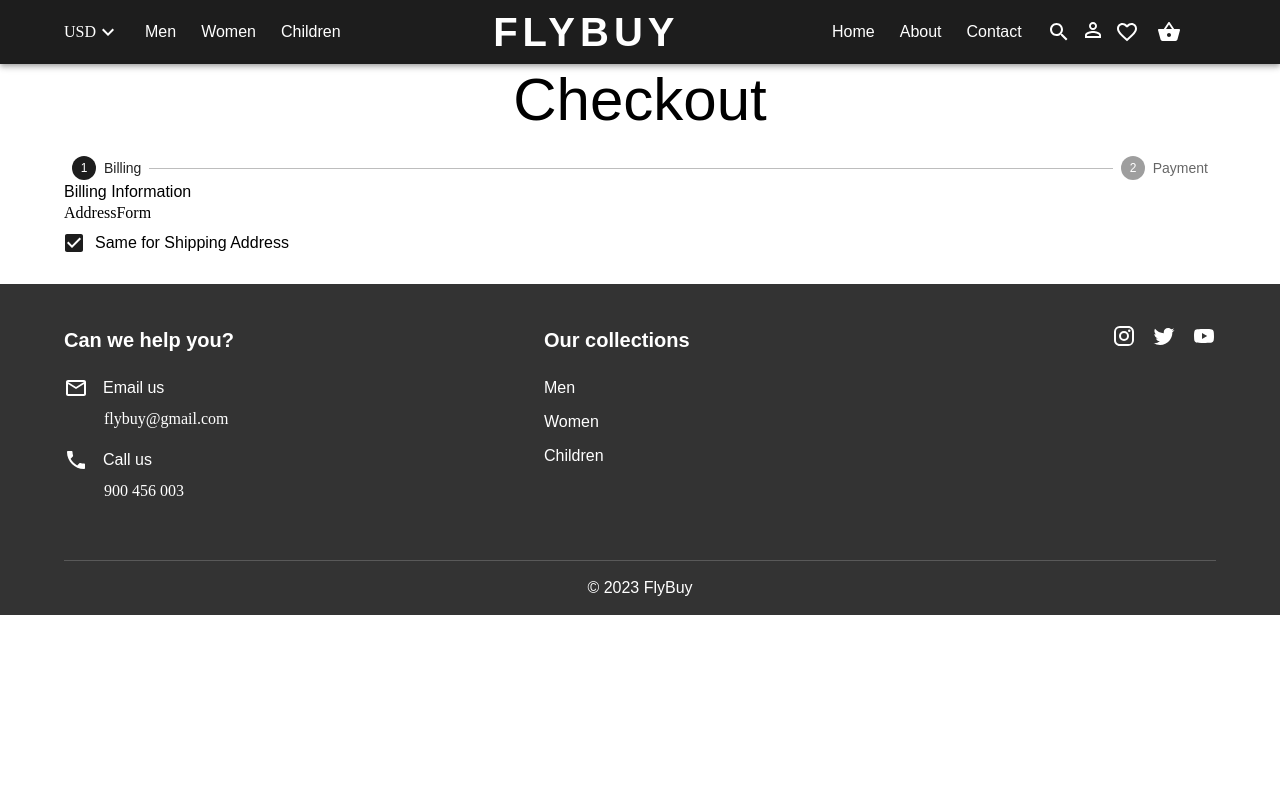
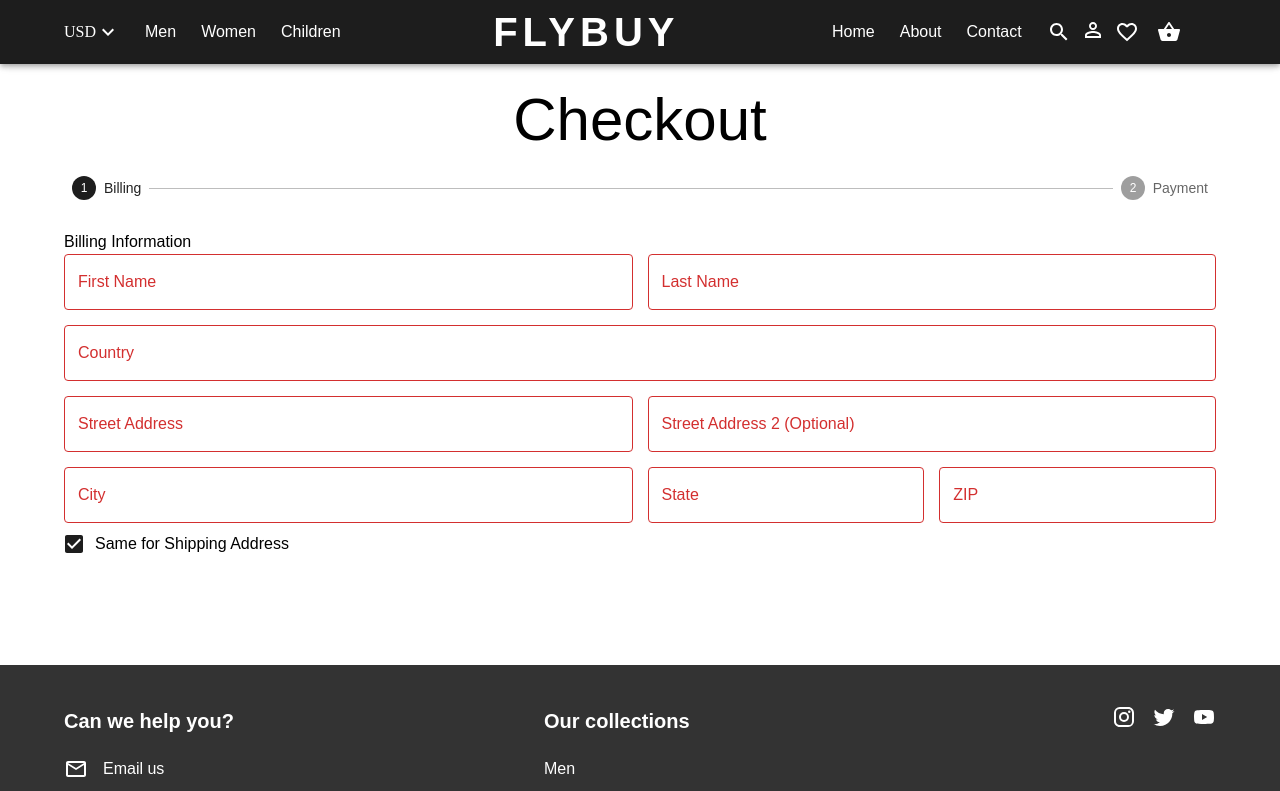
Before and after one commit to iryb/flybuy, a React (Create React App) app in the folder client/: page /checkout in a window 1280 px wide. Shown: the top 791 px of the page. Built offline with nearby package versions, Linux system fonts and the light colour scheme.

Commit message:
Add form fields

```diff
--- a/client/src/pages/checkout/AddressForm.tsx
+++ b/client/src/pages/checkout/AddressForm.tsx
@@ -1,10 +1,13 @@
 import { CheckoutSchemaValues } from "@/common/types/types";
 import React from "react";
-import { FormikProps } from "formik";
+import { FormikProps, getIn } from "formik";
+import { Box, TextField } from "@mui/material";
+
+import styles from "./styles.module.scss";
 
 interface AddressFormProps {
   type: "billingAddress" | "shippingAddress";
-  value: {
+  values: {
     firstName: string;
     lastName: string;
     country: string;
@@ -18,12 +21,122 @@ interface AddressFormProps {
 
 export const AddressForm = ({
   type,
-  value,
+  values,
   errors,
   touched,
   handleBlur,
   handleChange,
 }: AddressFormProps &
   FormikProps<CheckoutSchemaValues>): React.ReactElement => {
-  return <div>AddressForm</div>;
+  const formattedName = (field: string): string => `${type}.${field}`;
+  const formattedError = (field: string): boolean =>
+    Boolean(
+      getIn(
+        touched,
+        formattedName(field) && getIn(errors, formattedName(field)),
+      ),
+    );
+  // const formattedHelper = (field: string): string =>
+  //   getIn(touched, formattedName(field) && getIn(errors, formattedName(field)));
+
+  return (
+    <Box className={styles.form}>
+      <TextField
+        fullWidth
+        type="text"
+        label="First Name"
+        onBlur={handleBlur}
+        onChange={handleChange}
+        value={values.firstName}
+        name={formattedName("firstName")}
+        error={formattedError("firstName")}
+        // helperText={formattedHelper("firstName")}
+        sx={{ gridColumn: "span 2" }}
+      />
+      <TextField
+        fullWidth
+        type="text"
+        label="Last Name"
+        onBlur={handleBlur}
+        onChange={handleChange}
+        value={values.lastName}
+        name={formattedName("lastName")}
+        error={formattedError("lastName")}
+        // helperText={formattedHelper("lastName")}
+        sx={{ gridColumn: "span 2" }}
+      />
+      <TextField
+        fullWidth
+        type="text"
+        label="Country"
+        onBlur={handleBlur}
+        onChange={handleChange}
+        value={values.country}
+        name={formattedName("country")}
+        error={formattedError("country")}
+        // helperText={formattedHelper("country")}
+        sx={{ gridColumn: "span 4" }}
+      />
+      <TextField
+        fullWidth
+        type="text"
+        label="Street Address"
+        onBlur={handleBlur}
+        onChange={handleChange}
+        value={values.street1}
+        name={formattedName("street1")}
+        error={formattedError("street1")}
+        // helperText={formattedHelper("street1")}
+        sx={{ gridColumn: "span 2" }}
+      />
+      <TextField
+        fullWidth
+        type="text"
+        label="Street Address 2 (Optional)"
+        onBlur={handleBlur}
+        onChange={handleChange}
+        value={values.street2}
+        name={formattedName("street2")}
+        error={formattedError("street2")}
+        // helperText={formattedHelper("street2")}
+        sx={{ gridColumn: "span 2" }}
+      />
+      <TextField
+        fullWidth
+        type="text"
+        label="City"
+        onBlur={handleBlur}
+        onChange={handleChange}
+        value={values.city}
+        name={formattedName("city")}
+        error={formattedError("city")}
+        // helperText={formattedHelper("city")}
+        sx={{ gridColumn: "span 2" }}
+      />
+      <TextField
+        fullWidth
+        type="text"
+        label="State"
+        onBlur={handleBlur}
+        onChange={handleChange}
+        value={values.state}
+        name={formattedName("state")}
+        error={formattedError("state")}
+        // helperText={formattedHelper("state")}
+        sx={{ gridColumn: "1fr" }}
+      />
+      <TextField
+        fullWidth
+        type="text"
+        label="ZIP"
+        onBlur={handleBlur}
+        onChange={handleChange}
+        value={values.zipCode}
+        name={formattedName("zipCode")}
+        error={formattedError("zipCode")}
+        // helperText={formattedHelper("zipCode")}
+        sx={{ gridColumn: "1fr" }}
+      />
+    </Box>
+  );
 };
--- a/client/src/pages/checkout/Checkout.tsx
+++ b/client/src/pages/checkout/Checkout.tsx
@@ -6,6 +6,8 @@ import { Box, Container } from "@mui/system";
 import { Step, StepLabel, Stepper, Typography } from "@mui/material";
 import { Shipping } from "./Shipping";
 import { CheckoutSchemaValues } from "@/common/types/types";
+
+import styles from "./styles.module.scss";
 
 const initialValues: CheckoutSchemaValues = {
   billingAddress: {
@@ -102,7 +104,7 @@ export const Checkout = (): React.ReactElement => {
   const [activeStep, setActiveStep] = useState(0);
   // const cart = useAppSelector((state) => state.cart.cart);
   const isFirstStep = activeStep === 0;
-  // const isSecondStep = activeStep === 2;
+  const isSecondStep = activeStep === 2;
 
   const handleFormSubmit = async (): Promise<void> => {
     setActiveStep(activeStep + 1);
@@ -111,10 +113,10 @@ export const Checkout = (): React.ReactElement => {
   return (
     <Box>
       <Container>
-        <Typography variant="h2" textAlign="center" mb="20px">
+        <Typography variant="h2" textAlign="center" mt="20px" mb="20px">
           Checkout
         </Typography>
-        <Stepper activeStep={activeStep}>
+        <Stepper activeStep={activeStep} className={styles.steps}>
           <Step>
             <StepLabel>Billing</StepLabel>
           </Step>
@@ -122,7 +124,7 @@ export const Checkout = (): React.ReactElement => {
             <StepLabel>Payment</StepLabel>
           </Step>
         </Stepper>
-        <Box>
+        <Box className={styles.pageContent}>
           <Formik
             onSubmit={handleFormSubmit}
             initialValues={initialValues}
--- a/client/src/pages/checkout/Shipping.tsx
+++ b/client/src/pages/checkout/Shipping.tsx
@@ -4,6 +4,8 @@ import React from "react";
 import { CheckoutSchemaValues } from "@/common/types/types";
 import { FormikProps } from "formik";
 import { AddressForm } from "./AddressForm";
+
+import styles from "./styles.module.scss";
 
 export const Shipping = ({
   values,
@@ -15,11 +17,11 @@ export const Shipping = ({
 }: FormikProps<CheckoutSchemaValues>): React.ReactElement => {
   return (
     <Box>
-      <Typography>Billing Information</Typography>
+      <Typography className={styles.formTitle}>Billing Information</Typography>
       <Box>
         <AddressForm
           type="billingAddress"
-          value={values.billingAddress}
+          values={values.billingAddress}
           errors={errors}
           touched={touched}
           handleBlur={handleBlur}
@@ -44,6 +46,24 @@ export const Shipping = ({
           }
         />
       </Box>
+
+      {!values.shippingAddress.isSameAddress && (
+        <>
+          <Typography className={styles.formTitle}>
+            Shipping Information
+          </Typography>
+          <Box>
+            <AddressForm
+              type="shippingAddress"
+              values={values.shippingAddress}
+              errors={errors}
+              touched={touched}
+              handleBlur={handleBlur}
+              handleChange={handleChange}
+            />
+          </Box>
+        </>
+      )}
     </Box>
   );
 };
--- /dev/null
+++ b/client/src/pages/checkout/styles.module.scss
@@ -0,0 +1,24 @@
+@import "@styles/variables.scss";
+
+.pageContent {
+  padding-bottom: 80px;
+}
+
+.steps {
+  margin-bottom: 30px;
+}
+
+.form {
+  display: grid;
+  gap: 15px;
+  grid-template-columns: repeat(4, minmax(0, 1fr));
+  grid-column: span 4;
+  @media (max-width: $screen-sm) {
+    grid-column: initial;
+  }
+}
+
+.formTitle {
+  margin: 20px 0 20px;
+  font-weight: 700;
+}
```
